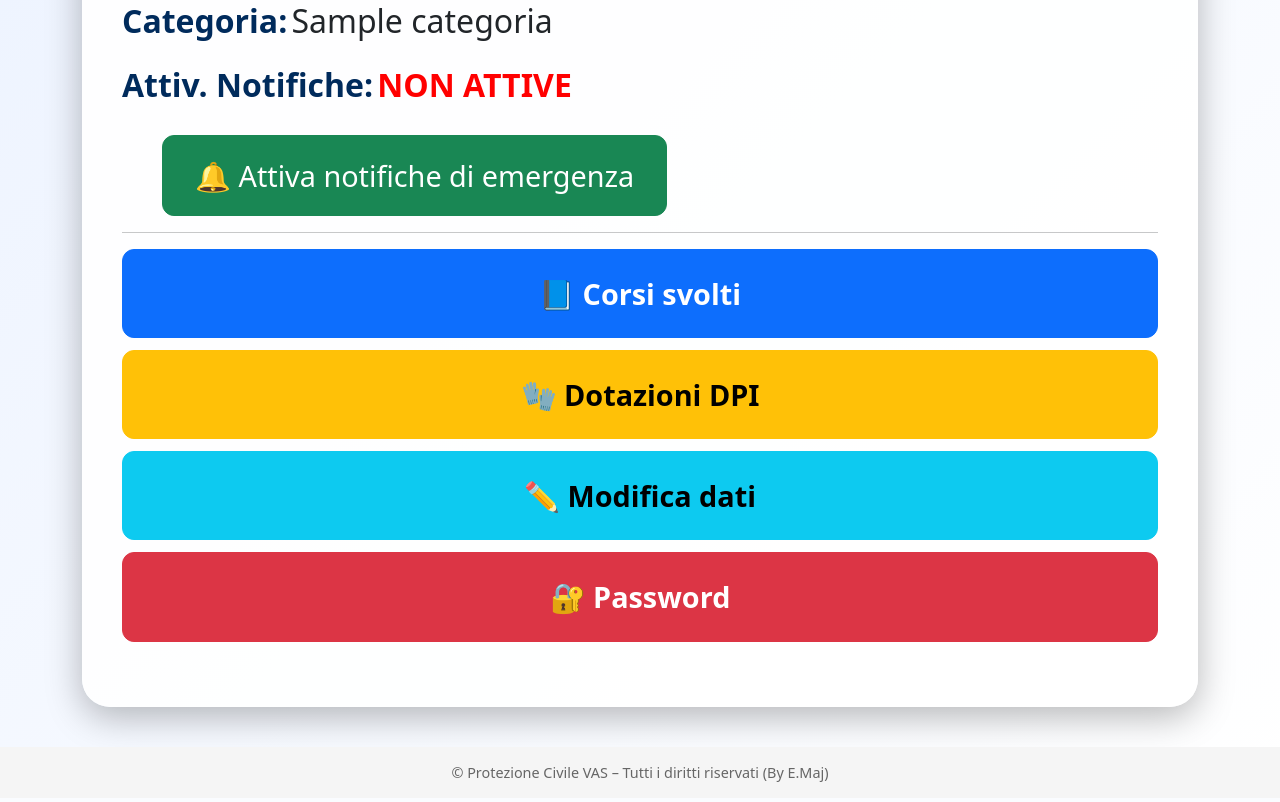
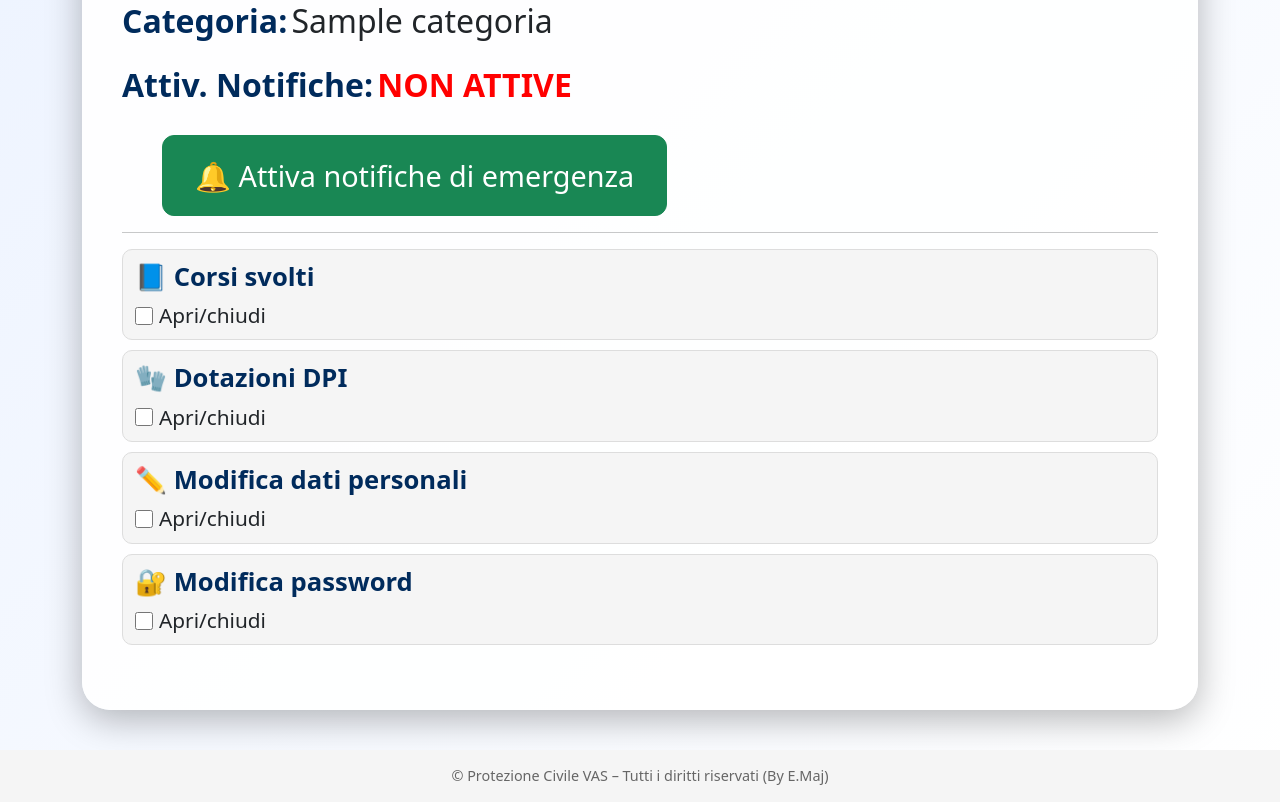
Before and after one commit to emiliomaj60-lang/prot_civ_vas, a Flask app: template templates/scheda_iscritto.html in a window 1280 px wide. Shown: the part 763-1565 px from the top of the page. Run offline with Flask 3, Linux system fonts and the light colour scheme; the template is opened without the code that fills it: most values are stand-ins (such as "Sample title", 1, 10 or a date in 2020).

Commit message:
Add files via upload

```diff
--- a/templates/scheda_iscritto.html
+++ b/templates/scheda_iscritto.html
@@ -59,32 +59,38 @@
         border-radius: 12px;
     }
 
-    /* GRID BOTTONI – default: 1 per riga */
-    .btn-grid {
-        display: grid;
-        grid-template-columns: 1fr;
-        gap: 12px;
+    /* LISTA AZIONI CON CHECKBOX */
+    .action-list {
+        display: flex;
+        flex-direction: column;
+        gap: 10px;
         margin-bottom: 25px;
     }
 
-    .btn-grid .big-btn {
-        display: block;
-        width: 100%;
-        font-size: 1.8rem;
-        padding: 22px;
-        border-radius: 12px;
-        font-weight: 700;
+    .action-item {
+        padding: 8px 12px;
+        border-radius: 10px;
+        background: #f5f5f5;
+        border: 1px solid #ddd;
     }
 
-    /* SOLO SU SCHERMI PICCOLI: 2 per riga e più piccoli */
-    @media (max-width: 576px) {
-        .btn-grid {
-            grid-template-columns: 1fr 1fr;
-        }
-        .btn-grid .big-btn {
-            font-size: 1.3rem;
-            padding: 12px;
-        }
+    .action-label {
+        font-size: 1.6rem;
+        font-weight: 700;
+        color: #002b5c;
+        margin-bottom: 4px;
+    }
+
+    .action-check {
+        font-size: 1.3rem;
+        display: flex;
+        align-items: center;
+        gap: 6px;
+    }
+
+    .action-check input[type="checkbox"] {
+        width: 18px;
+        height: 18px;
     }
 
     /* BOX A COMPARSA */
@@ -134,12 +140,39 @@
 
     <hr>
 
-    <!-- BOTTONI -->
-    <div class="btn-grid">
-        <button class="btn btn-primary big-btn" onclick="toggleBox('boxCorsi')">📘 Corsi svolti</button>
-        <button class="btn btn-warning big-btn" onclick="toggleBox('boxDPI')">🧤 Dotazioni DPI</button>
-        <button class="btn btn-info big-btn" onclick="toggleBox('boxModificaDati')">✏️ Modifica dati</button>
-        <button class="btn btn-danger big-btn" onclick="toggleBox('boxModificaPassword')">🔐 Password</button>
+    <!-- “BOTTONI” SOTTO FORMA DI VOCI + CHECKBOX -->
+    <div class="action-list">
+        <div class="action-item">
+            <div class="action-label">📘 Corsi svolti</div>
+            <label class="action-check">
+                <input type="checkbox" onclick="toggleBox('boxCorsi')">
+                Apri/chiudi
+            </label>
+        </div>
+
+        <div class="action-item">
+            <div class="action-label">🧤 Dotazioni DPI</div>
+            <label class="action-check">
+                <input type="checkbox" onclick="toggleBox('boxDPI')">
+                Apri/chiudi
+            </label>
+        </div>
+
+        <div class="action-item">
+            <div class="action-label">✏️ Modifica dati personali</div>
+            <label class="action-check">
+                <input type="checkbox" onclick="toggleBox('boxModificaDati')">
+                Apri/chiudi
+            </label>
+        </div>
+
+        <div class="action-item">
+            <div class="action-label">🔐 Modifica password</div>
+            <label class="action-check">
+                <input type="checkbox" onclick="toggleBox('boxModificaPassword')">
+                Apri/chiudi
+            </label>
+        </div>
     </div>
 
     <!-- BOX CORSI -->
@@ -208,7 +241,7 @@
             <label>Email</label>
             <input class="form-control" type="text" name="email" value="{{ dati.email }}">
 
-            <button class="btn btn-success big-btn" type="submit">💾 Salva modifiche</button>
+            <button class="btn btn-success" type="submit">💾 Salva modifiche</button>
         </form>
     </div>
 
@@ -222,7 +255,7 @@
             <label>Nuova password</label>
             <input class="form-control" type="password" name="nuova_password">
 
-            <button class="btn btn-danger big-btn" type="submit">🔐 Aggiorna password</button>
+            <button class="btn btn-danger" type="submit">🔐 Aggiorna password</button>
         </form>
     </div>
 
```
